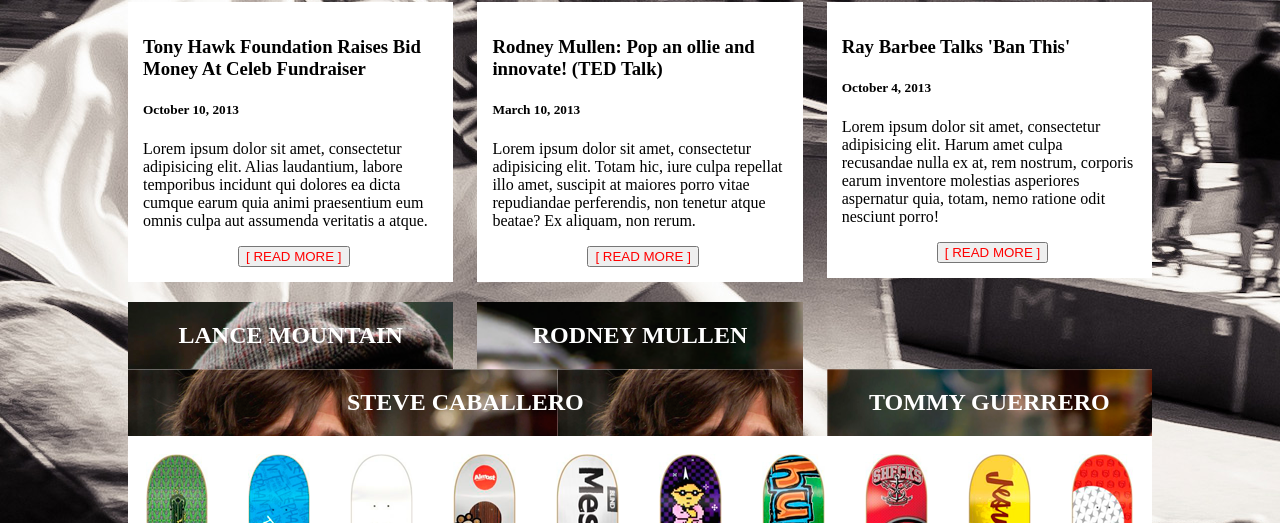
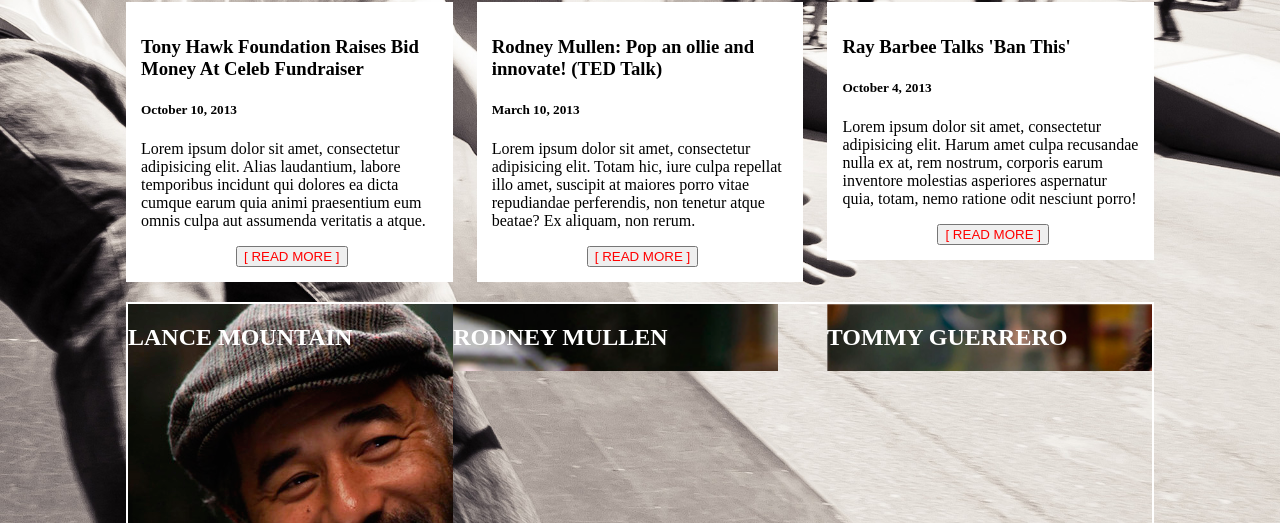
Before and after one commit to abarba222/2.3-sass-rwd, a plain HTML site: page index.html in a window 1280 px wide. Shown: the part 392-915 px from the top of the page. Drawn offline with Linux system fonts and the light colour scheme.

Commit message:
changes to sk8er pictures

```diff
--- a/index.html
+++ b/index.html
@@ -3,7 +3,7 @@
 <head>
   <meta charset="UTF-8">
   <link rel="stylesheet" href="css/main.css">
-  <title>Document</title>
+  <title>SK8</title>
 </head>
 <body>
 
@@ -81,7 +81,8 @@
     </div>
   </div>
 
-  <div class="skateboarders">
+<div class="skateboarders">
+  <div class="left-container">
     <div class="sk8er-1">
       <h1>LANCE MOUNTAIN</h1>
     </div>
@@ -91,10 +92,12 @@
     <div class="sk8er-3">
       <h1>STEVE CABALLERO</h1>
     </div>
+  </div>
+
     <div class="sk8er-4">
       <h1>TOMMY GUERRERO</h1>
     </div>
-  </div>
+</div>
 
   <div class="skateboards">
     <img src="images/sk8-1.png">
--- a/scss/main.scss
+++ b/scss/main.scss
@@ -2,13 +2,12 @@
 @import '../bower_components/neat/app/assets/stylesheets/neat';
 
 body{
-  background-image: url("../images/bg.jpeg");
-  height:auto;
-  /* width:1200px; */
+  background: url("../images/bg.jpeg") 0% 0% fixed no-repeat;
+  @include prefixer(background-size, cover, webkit moz spec);
 }
 
 .container{
-  @include outer-container(1024px);
+  @include outer-container(1028px);
 }
 
 header{
@@ -43,6 +42,8 @@
   background-color:red;
   text-align:center;
   color:white;
+  display:block;
+  height:20px;
 }
 
 .top-image{
@@ -71,29 +72,37 @@
 
 .skateboarders{
   @include span-columns(12);
+  border:2px solid white;
   color:white;
-  text-align:center;
+  text-transform:uppercase;
+  height:224px;
+}
+
+.left-container{
+  @include span-columns(8)
 }
 
 .sk8er-1{
   background-image:url("../images/sk8er-1.png");
-  @include span-columns(4 of 12);
+  @include span-columns(4 of 8);
+  @include omega();
+  height:465px;
 }
 
 .sk8er-2{
   background-image:url("../images/sk8er-2.png");
-  @include span-columns(4 of 12);
+  @include span-columns(4 of 8);
 }
 
 .sk8er-3{
   background-image:url("../images/sk8er-3.png");
-  @include span-columns(8 of 12);
-  background-image: no-repeat center center;
+  @include span-columns(8 of 8);
+  height:465px;
 }
 
 .sk8er-4{
   background-image:url("../images/sk8er-4.png");
-  @include span-columns(4 of 12);
+  @include span-columns(4);
 }
 
 
```
Also changed, not shown: css/main.css.
